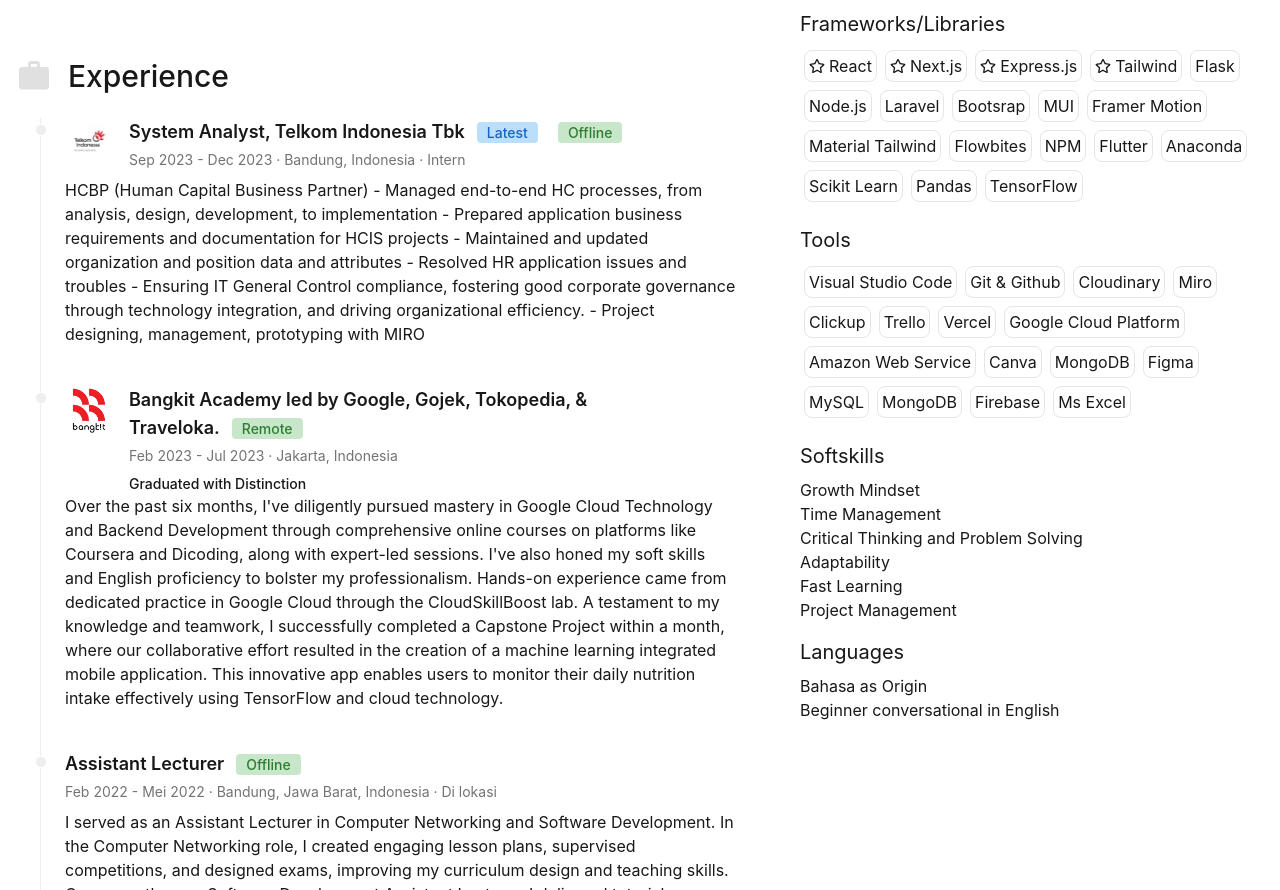
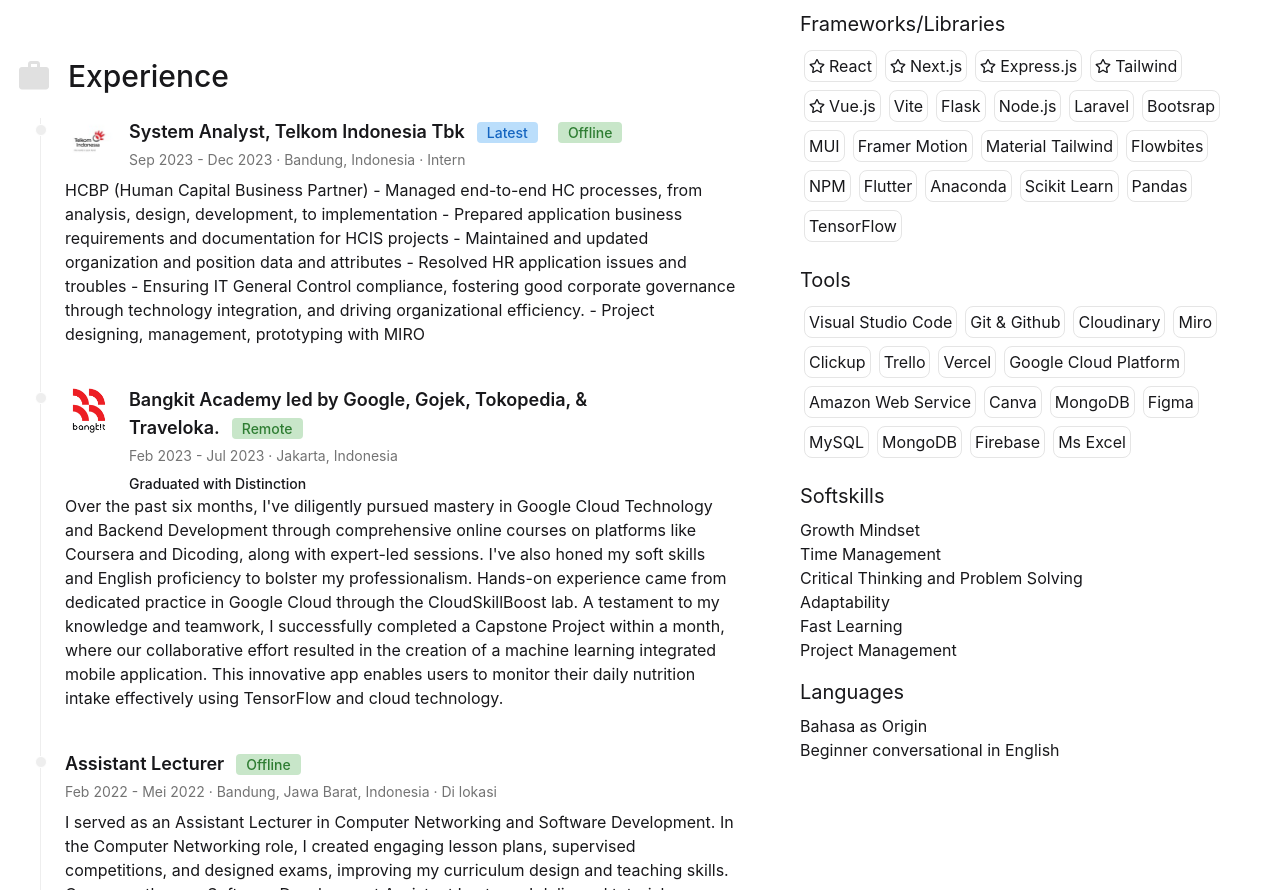
Before and after one commit to rihitoRiku/perprof, a React (Create React App) app: page / in a window 1280 px wide. Shown: the part 1790-2680 px from the top of the page. Built offline with nearby package versions, Linux system fonts and the light colour scheme.

Commit message:
project and skills update

```diff
--- a/src/pages/curriculumvitae/curriculumvitae.jsx
+++ b/src/pages/curriculumvitae/curriculumvitae.jsx
@@ -545,6 +545,13 @@
                         <FaRegStar />
                         <p className="text-base">Tailwind</p>
                       </div>
+                      <div className="p-1 border border-light-100 dark:border-light-300 rounded-lg m-1 flex items-center h-8 gap-1">
+                        <FaRegStar />
+                        <p className="text-base">Vue.js</p>
+                      </div>
+                      <div className="p-1 border border-light-100 dark:border-light-300 rounded-lg m-1 flex items-center h-8">
+                        <p className="text-base">Vite</p>
+                      </div>
                       <div className="p-1 border border-light-100 dark:border-light-300 rounded-lg m-1 flex items-center h-8">
                         <p className="text-base">Flask</p>
                       </div>
--- a/src/pages/project/project.jsx
+++ b/src/pages/project/project.jsx
@@ -201,6 +201,15 @@
       link: "https://github.com/rihitoRiku/motionClient",
     },
     {
+      title: "AI Chatbot with Vue",
+      description:
+        "This project responsive web application powered by Cohere's Command-R-08-2024 language model, designed to provide intelligent, predefined responses to user queries. With a simple, clean interface and fast performance, the chatbot delivers a seamless experience across both desktop and mobile devices, making it easy for users to access information quickly and efficiently.",
+      techStack:
+        "Vue.js, Vite.js, Tailwind, HTML, CSS, JS",
+      imageSrc: "project-image.jpg",
+      link: "https://github.com/rihitoRiku/shiroplaneApp",
+    },
+    {
       title: "Nutriast: Health Monitoring Mobile App",
       description:
         "A collaborative full-stack web app designed for health monitoring and cardiovascular disease prediction using machine learning. Developed by a team of six (3 full-stack/DevOps, 2 ML engineers, 1 mobile developer), Nutriast leverages Google Cloud and TensorFlow to integrate a predictive model trained on Kaggle data. The app includes extensive nutrition data, food intake tracking, and personalized health insights, offering users a robust tool for proactive health management.",
```
